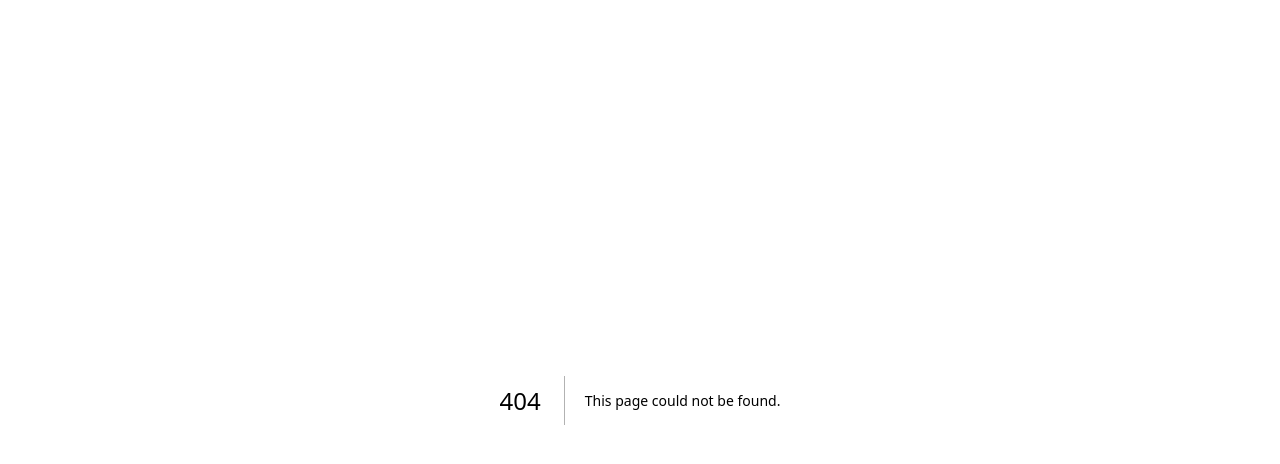
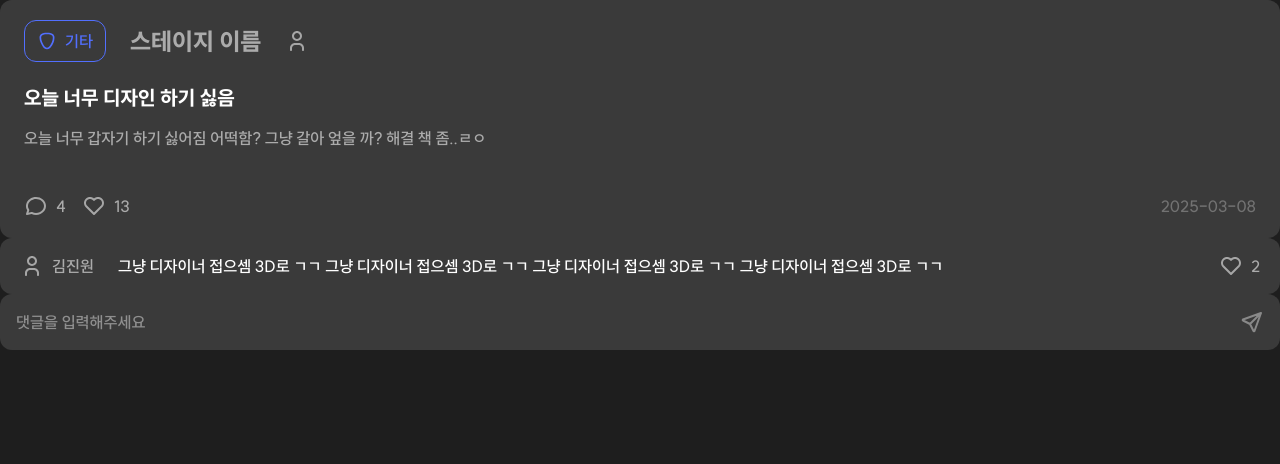
Before and after one commit to team-gogo/GOGO-Frontend, a Next.js app: page /community/detail/1 in a window 1280 px wide. Before the commit this address had no page. Shown: the top 464 px of the page. Built offline with nearby package versions, Linux system fonts and the light colour scheme.

Commit message:
feat: 커뮤니티 디테일 페이지 컴포넌트 제작

```diff
--- /dev/null
+++ b/src/app/community/detail/[id]/page.tsx
@@ -0,0 +1,17 @@
+import {
+  CommentInput,
+  CommentItem,
+  CommunityContent,
+} from '@/entities/community/detail';
+
+const page = () => {
+  return (
+    <div>
+      <CommunityContent />
+      <CommentItem />
+      <CommentInput />
+    </div>
+  );
+};
+
+export default page;
--- /dev/null
+++ b/src/entities/community/detail/index.ts
@@ -0,0 +1,3 @@
+export { default as CommentItem } from './ui/CommentItem';
+export { default as CommunityContent } from './ui/CommunityContent';
+export { default as CommentInput } from './ui/CommentInput';
--- /dev/null
+++ b/src/entities/community/detail/ui/CommentInput/index.tsx
@@ -0,0 +1,8 @@
+import { SendIcon } from '@/shared/assets/svg';
+import Input from '@/shared/ui/input';
+
+const CommentInput = () => {
+  return <Input placeholder="댓글을 입력해주세요" icon={<SendIcon />} />;
+};
+
+export default CommentInput;
--- /dev/null
+++ b/src/entities/community/detail/ui/CommentItem/index.tsx
@@ -0,0 +1,36 @@
+import { HeartIcon } from '@/shared/assets/icons';
+import { PersonIcon } from '@/shared/assets/svg';
+import { cn } from '@/shared/utils/cn';
+
+const CommentItem = () => {
+  return (
+    <div
+      className={cn(
+        'flex',
+        'bg-gray-700',
+        'items-center',
+        'w-full',
+        'px-20',
+        'py-16',
+        'rounded-lg',
+        'justify-between',
+      )}
+    >
+      <div className={cn('flex', 'items-center', 'gap-8', 'whitespace-nowrap')}>
+        <PersonIcon />
+        <p className={cn('text-body3s', 'text-gray-300')}>김진원</p>
+      </div>
+
+      <p className={cn('text-body3s', 'text-white', 'flex-grow', 'px-24')}>
+        그냥 디자이너 접으셈 3D로 ㄱㄱ 그냥 디자이너 접으셈 3D로 ㄱㄱ 그냥
+        디자이너 접으셈 3D로 ㄱㄱ 그냥 디자이너 접으셈 3D로 ㄱㄱ
+      </p>
+      <div className={cn('flex', 'items-center', 'gap-8')}>
+        <HeartIcon />
+        <p className={cn('text-body3s', 'text-gray-300')}>2</p>
+      </div>
+    </div>
+  );
+};
+
+export default CommentItem;
--- /dev/null
+++ b/src/entities/community/detail/ui/CommunityContent/index.tsx
@@ -0,0 +1,52 @@
+import { CommentIcon, HeartIcon } from '@/shared/assets/icons';
+import { PersonIcon } from '@/shared/assets/svg';
+import SportTypeLabel from '@/shared/ui/sportTypelabel';
+import { cn } from '@/shared/utils/cn';
+
+const CommunityContent = () => {
+  return (
+    <div
+      className={cn(
+        'px-24',
+        'py-20',
+        'bg-gray-700',
+        'rounded-lg',
+        'space-y-[44px]',
+      )}
+    >
+      <div className={cn('space-y-24')}>
+        <div className={cn('flex', 'items-center', 'gap-24')}>
+          <SportTypeLabel type="etc" />
+          <p className={cn('text-body1e', 'text-gray-300')}>스테이지 이름</p>
+          <div className={cn('flex', 'items-center', 'gap-8')}>
+            <PersonIcon />
+          </div>
+        </div>
+        <div className={cn('flex', 'flex-col', 'gap-16')}>
+          <h1 className={cn('text-body2e', 'text-white')}>
+            오늘 너무 디자인 하기 싫음
+          </h1>
+          <p className={cn('text-body3s', 'text-gray-300')}>
+            오늘 너무 갑자기 하기 싫어짐 어떡함? 그냥 갈아 엎을 까? 해결 책
+            좀..ㄹㅇ
+          </p>
+        </div>
+      </div>
+      <div className={cn('flex', 'items-center', 'justify-between')}>
+        <div className={cn('flex', 'items-center', 'gap-16')}>
+          <div className={cn('flex', 'items-center', 'gap-8')}>
+            <CommentIcon />
+            <p className={cn('text-gray-300', 'text-body3s')}>4</p>
+          </div>
+          <div className={cn('flex', 'items-center', 'gap-8')}>
+            <HeartIcon />
+            <p className={cn('text-gray-300', 'text-body3s')}>13</p>
+          </div>
+        </div>
+        <p className={cn('text-body3s', 'text-gray-500')}>2025-03-08</p>
+      </div>
+    </div>
+  );
+};
+
+export default CommunityContent;
--- a/src/entities/community/ui/CommunityItem/index.tsx
+++ b/src/entities/community/ui/CommunityItem/index.tsx
@@ -70,11 +70,15 @@ const CommunityItem = ({
       >
         <div className={cn('flex', 'items-center', 'gap-8')}>
           <CommentIcon />
-          <p>{formatCount(commentCount)}</p>
+          <p className={cn('text-body3s', 'text-gray-300')}>
+            {formatCount(commentCount)}
+          </p>
         </div>
         <div className={cn('flex', 'items-center', 'gap-8')}>
           <HeartIcon />
-          <p>{formatCount(likeCount)}</p>
+          <p className={cn('text-body3s', 'text-gray-300')}>
+            {formatCount(likeCount)}
+          </p>
         </div>
       </div>
     </Link>
--- /dev/null
+++ b/src/shared/assets/svg/PersonIcon.tsx
@@ -0,0 +1,20 @@
+const PersonIcon = () => {
+  return (
+    <svg
+      width="24"
+      height="24"
+      viewBox="0 0 24 24"
+      fill="none"
+      xmlns="http://www.w3.org/2000/svg"
+    >
+      <path
+        fillRule="evenodd"
+        clipRule="evenodd"
+        d="M8.46447 3.46447C9.40215 2.52678 10.6739 2 12 2C13.3261 2 14.5979 2.52678 15.5355 3.46447C16.4732 4.40215 17 5.67392 17 7C17 8.32608 16.4732 9.59785 15.5355 10.5355C14.5979 11.4732 13.3261 12 12 12C10.6739 12 9.40215 11.4732 8.46447 10.5355C7.52678 9.59785 7 8.32608 7 7C7 5.67392 7.52678 4.40215 8.46447 3.46447ZM12 4C11.2044 4 10.4413 4.31607 9.87868 4.87868C9.31607 5.44129 9 6.20435 9 7C9 7.79565 9.31607 8.55871 9.87868 9.12132C10.4413 9.68393 11.2044 10 12 10C12.7956 10 13.5587 9.68393 14.1213 9.12132C14.6839 8.55871 15 7.79565 15 7C15 6.20435 14.6839 5.44129 14.1213 4.87868C13.5587 4.31607 12.7956 4 12 4ZM10 16C9.20435 16 8.44129 16.3161 7.87868 16.8787C7.31607 17.4413 7 18.2043 7 19V21C7 21.5523 6.55228 22 6 22C5.44772 22 5 21.5523 5 21V19C5 17.6739 5.52678 16.4021 6.46447 15.4645C7.40215 14.5268 8.67392 14 10 14H14C15.3261 14 16.5979 14.5268 17.5355 15.4645C18.4732 16.4021 19 17.6739 19 19V21C19 21.5523 18.5523 22 18 22C17.4477 22 17 21.5523 17 21V19C17 18.2044 16.6839 17.4413 16.1213 16.8787C15.5587 16.3161 14.7956 16 14 16H10Z"
+        fill="#A6A6A6"
+      />
+    </svg>
+  );
+};
+
+export default PersonIcon;
--- /dev/null
+++ b/src/shared/assets/svg/SendIcon.tsx
@@ -0,0 +1,21 @@
+const SendIcon = () => {
+  return (
+    <svg
+      width="24"
+      height="24"
+      viewBox="0 0 24 24"
+      fill="none"
+      xmlns="http://www.w3.org/2000/svg"
+    >
+      <path
+        d="M10.0001 14L21.0001 3M10.0001 14L13.5001 21C13.5439 21.0957 13.6144 21.1769 13.703 21.2338C13.7917 21.2906 13.8948 21.3209 14.0001 21.3209C14.1054 21.3209 14.2085 21.2906 14.2971 21.2338C14.3858 21.1769 14.4562 21.0957 14.5001 21L21.0001 3M10.0001 14L3.00007 10.5C2.90433 10.4561 2.8232 10.3857 2.76632 10.2971C2.70944 10.2084 2.6792 10.1053 2.6792 10C2.6792 9.89468 2.70944 9.79158 2.76632 9.70295C2.8232 9.61431 2.90433 9.54387 3.00007 9.5L21.0001 3"
+        stroke="#898989"
+        strokeWidth="2"
+        strokeLinecap="round"
+        strokeLinejoin="round"
+      />
+    </svg>
+  );
+};
+
+export default SendIcon;
--- a/src/shared/assets/svg/index.ts
+++ b/src/shared/assets/svg/index.ts
@@ -17,3 +17,5 @@ export { default as CirclePlusIcon } from './CirclePlusIcon';
 export { default as EtcIcon } from './EtcIcon';
 export { default as XIcon } from './XIcon';
 export { default as WarningIcon } from './WarningIcon';
+export { default as PersonIcon } from './PersonIcon';
+export { default as SendIcon } from './SendIcon';
```
